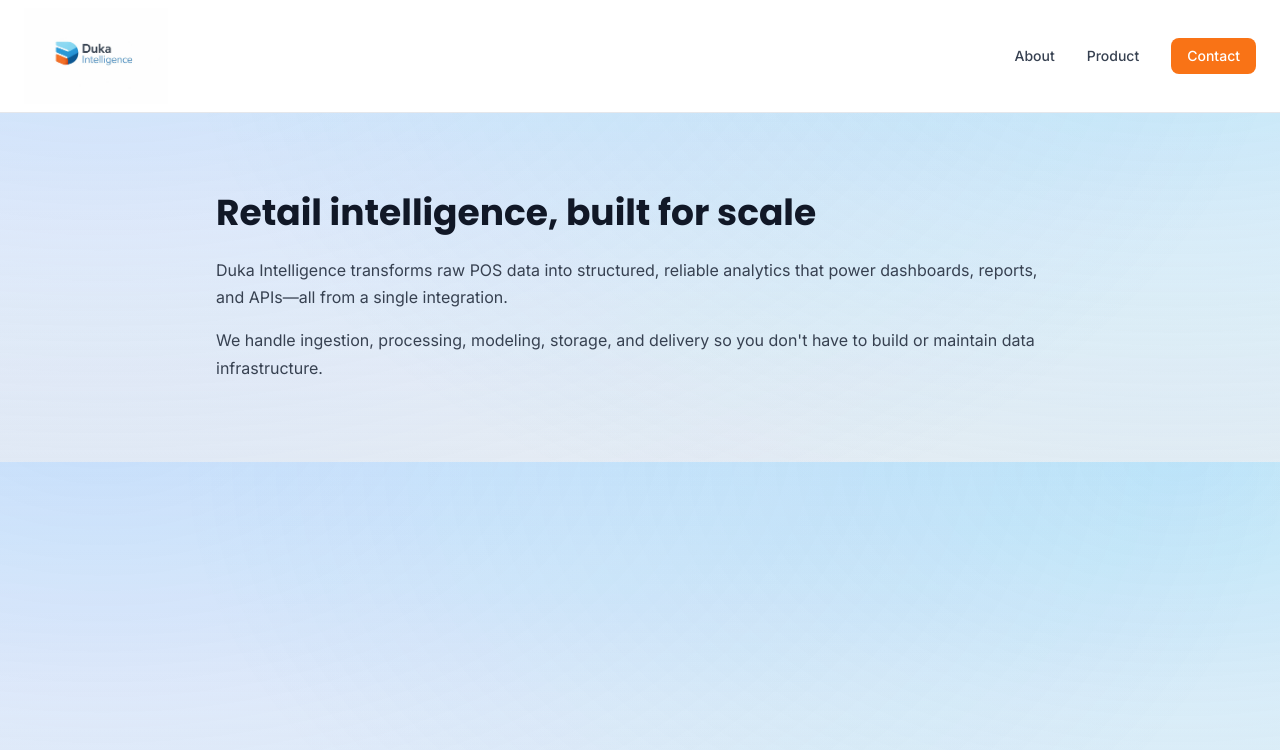
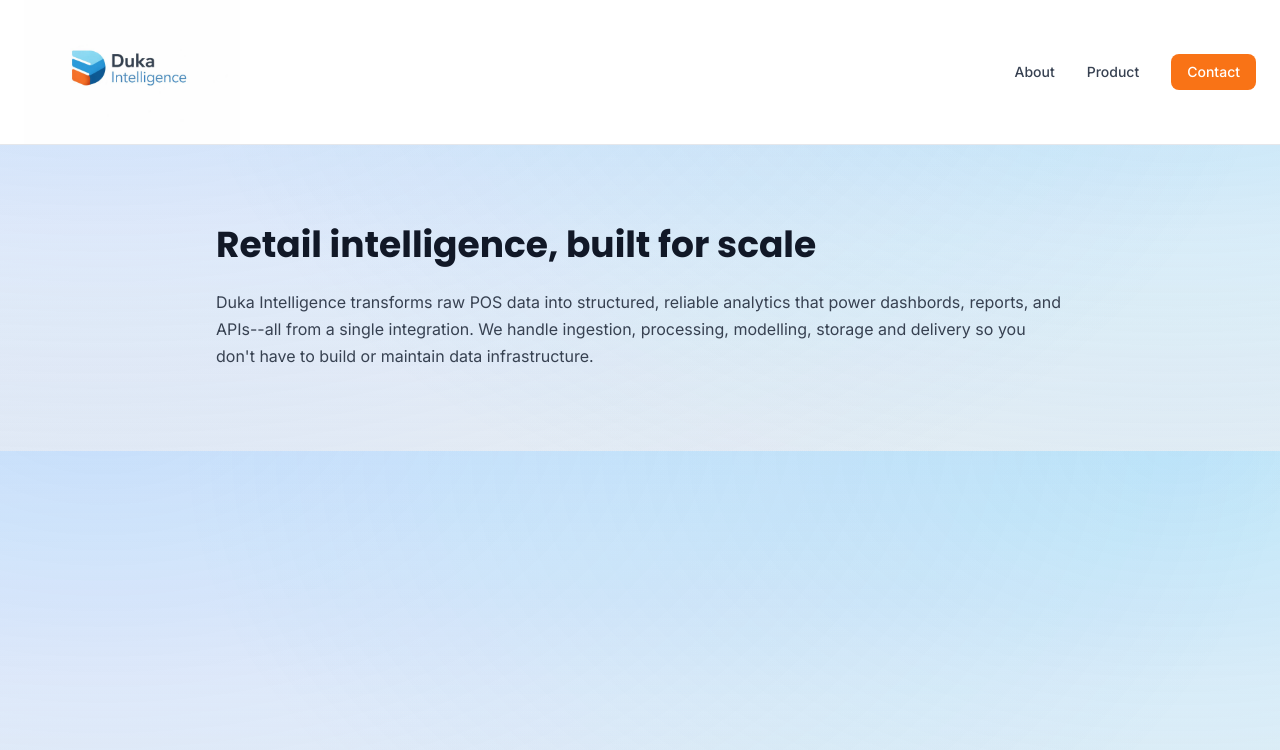
Before and after one commit to ambanda/duka-intelligence-frontend, a Next.js app: page /product in a window 1280 px wide. Shown: the top 750 px of the page. Built offline with nearby package versions, Linux system fonts and the light colour scheme.

Commit message:
improve performance & seo

```diff
--- a/app/about/page.tsx
+++ b/app/about/page.tsx
@@ -1,3 +1,5 @@
+export const dynamic = "force-static";
+
 import {
   Layers,
   Database,
--- a/app/contact/page.tsx
+++ b/app/contact/page.tsx
@@ -1,10 +1,12 @@
+export const dynamic = "force-static";
+
 export default function ContactPage() {
   return (
     <main className="px-6 py-20 max-w-3xl mx-auto text-center">
       <h1 className="text-4xl font-bold mb-6">Contact Us</h1>
 
       <p className="text-gray-700 mb-8">
-        Let's discuss partnerships, demos, or integrations.
+        Lets discuss partnerships, demos, or integrations.
       </p>
 
       <p className="text-lg">
--- a/app/layout.tsx
+++ b/app/layout.tsx
@@ -1,11 +1,52 @@
 // app/layout.tsx
 import "./globals.css";
 import type { Metadata } from "next";
+import { Inter, Poppins } from "next/font/google";
 import Navbar from "@/components/Navbar";
 
+const inter = Inter({
+  subsets: ["latin"],
+  variable: "--font-inter",
+  display: "swap",
+});
+
+const poppins = Poppins({
+  subsets: ["latin"],
+  weight: ["600", "700"],
+  variable: "--font-poppins",
+  display: "swap",
+});
+
 export const metadata: Metadata = {
-  title: "Duka Intelligence",
-  description: "Data intelligence for retail businesses",
+  title: {
+    default: "Duka Intelligence",
+    template: "%s | Duka Intelligence",
+  },
+  description:
+    "Duka Intelligence builds the intelligence layer for African retail. Transform POS data into analytics-ready insights.",
+  keywords: [
+    "Retail Intelligence",
+    "Retail Analytics as a service",
+    "POS Analytics",
+    "African Retail data",
+    "Retail Data Africa",
+    "Embedded Analytics",
+    "Retail APIs",
+  ],
+  metadataBase: new URL("https://dukaintelligence.co.ke"),
+  openGraph: {
+    title: "Duka Intelligence",
+    description:
+      "The intelligence layer for African retail ecosystems.",
+    url: "https://dukaintelligence.co.ke",
+    siteName: "Duka Intelligence",
+    type: "website",
+    locale: "en_US",
+  },
+  robots: {
+    index: true,
+    follow: true,
+  },
 };
 
 export default function RootLayout({
--- a/app/page.tsx
+++ b/app/page.tsx
@@ -1,3 +1,5 @@
+export const dynamic = "force-static";
+
 import Hero from "@/components/Hero";
 import Tiers from "@/components/Tiers";
 import HowItWorks from "@/components/HowItWorks";
--- a/app/product/page.tsx
+++ b/app/product/page.tsx
@@ -1,3 +1,5 @@
+export const dynamic = "force-static";
+
 export default function ProductPage() {
   return (
     <main className="px-6 py-20 max-w-4xl mx-auto">
@@ -5,12 +7,10 @@ export default function ProductPage() {
 
       <p className="text-gray-700">
         Duka Intelligence transforms raw POS data into structured, reliable analytics
-        that power dashboards, reports, and APIs—all from a single integration.
-      </p>
+        that power dashbords, reports, and APIs--all from a single integration.
 
-      <p className="text-gray-700 mt-4">
-        We handle ingestion, processing, modeling, storage, and delivery so you
-        don't have to build or maintain data infrastructure.
+        We handle ingestion, processing, modelling, storage and delivery
+        so you don't have to build or maintain data infrastructure.
       </p>
     </main>
   );
--- /dev/null
+++ b/app/robots.ts
@@ -0,0 +1,11 @@
+import { MetadataRoute } from "next";
+
+export default function robots(): MetadataRoute.Robots {
+  return {
+    rules: {
+      userAgent: "*",
+      allow: "/",
+    },
+    sitemap: "https://dukaintelligence.co.ke/sitemap.xml",
+  };
+}
--- /dev/null
+++ b/app/sitemap.ts
@@ -0,0 +1,22 @@
+import { MetadataRoute } from "next";
+
+export default function sitemap(): MetadataRoute.Sitemap {
+  return [
+    {
+      url: "https://dukaintelligence.co.ke",
+      lastModified: new Date(),
+    },
+    {
+      url: "https://dukaintelligence.co.ke/about",
+      lastModified: new Date(),
+    },
+    {
+      url: "https://dukaintelligence.co.ke/product",
+      lastModified: new Date(),
+    },
+    {
+      url: "https://dukaintelligence.co.ke/contact",
+      lastModified: new Date(),
+    },
+  ];
+}
--- a/components/Navbar.tsx
+++ b/components/Navbar.tsx
@@ -4,15 +4,15 @@ import Link from "next/link";
 export default function Navbar() {
   return (
     <header className="w-full border-b bg-white sticky top-0 z-50">
-      <div className="max-w-7xl mx-auto px-6 h-28 flex items-center justify-between">
+      <div className="max-w-7xl mx-auto px-6 h-36 flex items-center justify-between">
         {/* Brand */}
         <Link href="/" className="flex items-center gap-3 bg-white">
           <Image
             src="/logo.jpeg"
             alt="Duka Intelligence"
-            width={460}
-            height={120}
-            className="h-24 w-auto object-contain"
+            width={690}
+            height={180}
+            className="h-36 w-auto object-contain"
             priority
           />
           <span className="sr-only">Duka Intelligence</span>
```
